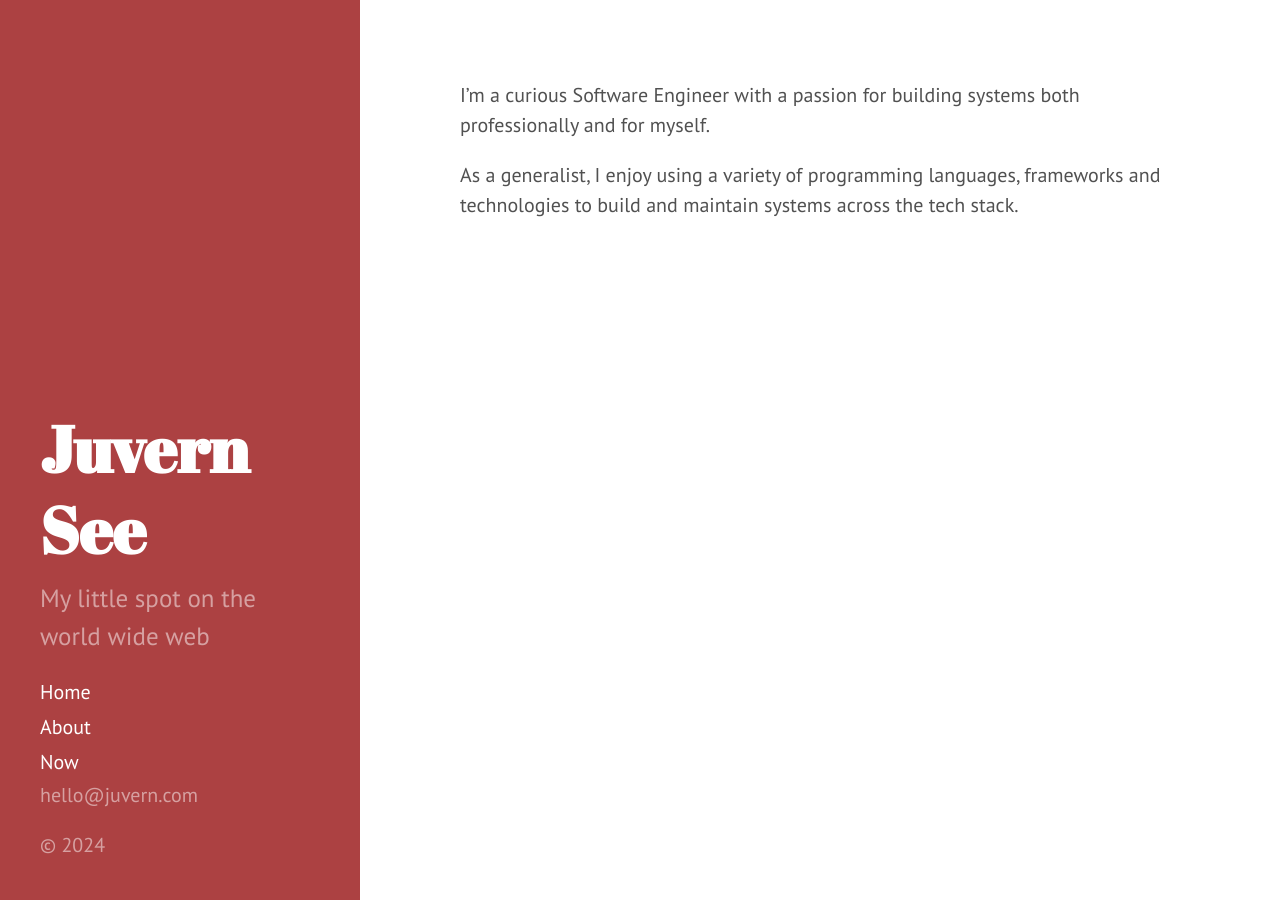
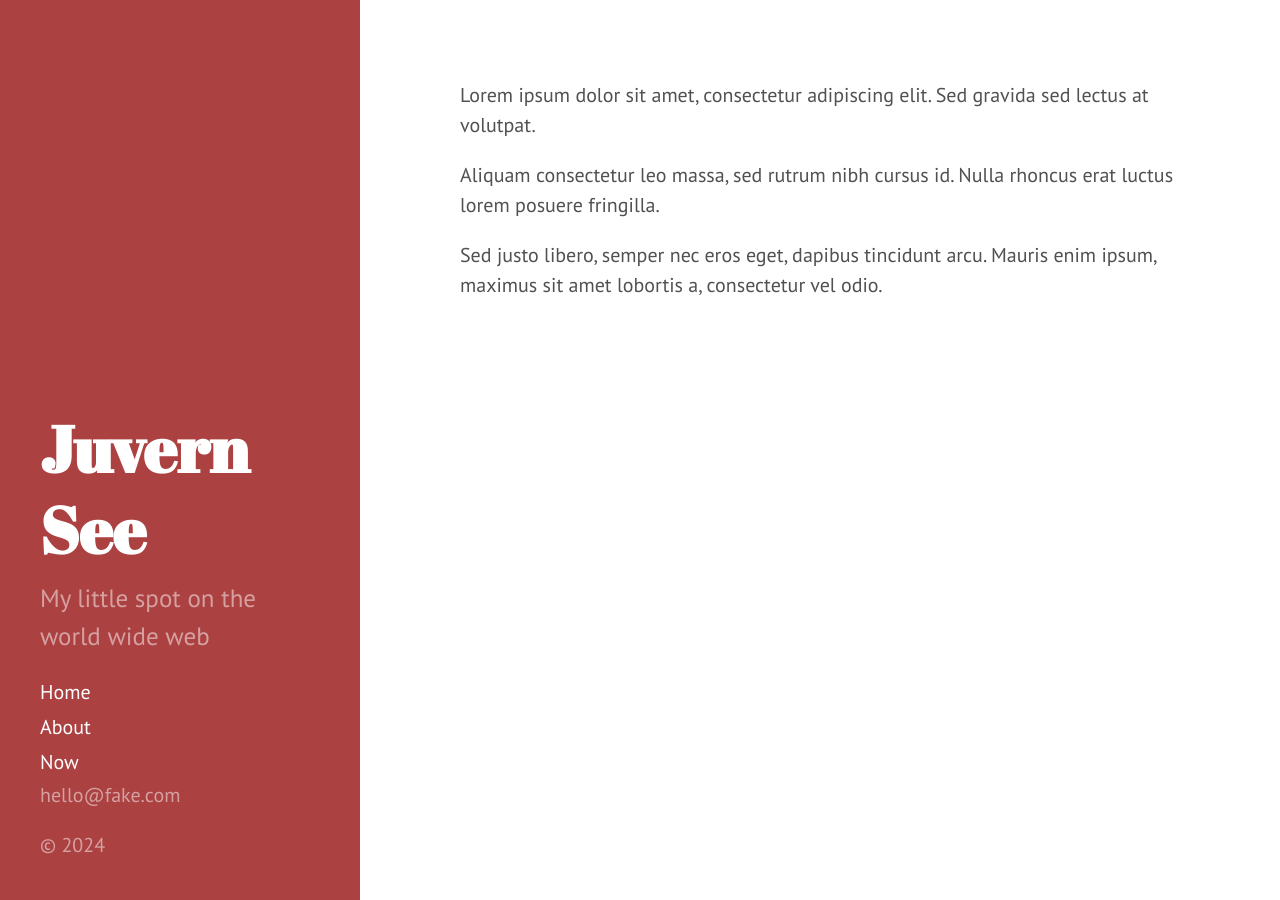
Before and after one commit to juvern/personal_website, a Jekyll site: the page built from index.md, in a window 1280 px wide. Built offline with Jekyll 4.4.1, drawn with Linux system fonts in a browser that asks for light colours.

```diff
--- a/_config.yml
+++ b/_config.yml
@@ -19,11 +19,11 @@
 # in the templates via {{ site.myvariable }}.
 
 title: Juvern See # Excluded this from sidebar
-email: hello@juvern.com
+email: hello@fake.com
 description: >- # this means to ignore newlines until "baseurl:"
   My little spot on the world wide web
 baseurl:  # the subpath of your site, e.g. /blog
-url: http://www.juvern.com # the base hostname & protocol for your site, e.g. http://example.com
+url: https://juvern.github.io/ # the base hostname & protocol for your site, e.g. http://example.com
 twitter_username:
 github_username:
 
--- a/index.md
+++ b/index.md
@@ -5,6 +5,8 @@
 layout: default
 title: Index
 ---
-I’m a curious Software Engineer with a passion for building systems both professionally and for myself.
+Lorem ipsum dolor sit amet, consectetur adipiscing elit. Sed gravida sed lectus at volutpat.
 
-As a generalist, I enjoy using a variety of programming languages, frameworks and technologies to build and maintain systems across the tech stack.
+Aliquam consectetur leo massa, sed rutrum nibh cursus id. Nulla rhoncus erat luctus lorem posuere fringilla.
+
+Sed justo libero, semper nec eros eget, dapibus tincidunt arcu. Mauris enim ipsum, maximus sit amet lobortis a, consectetur vel odio.
```
